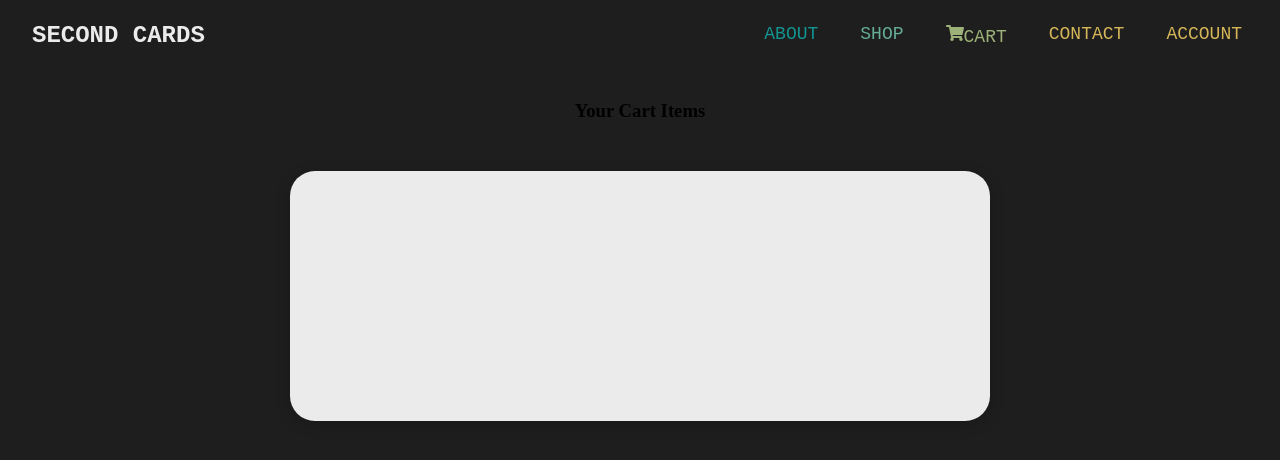
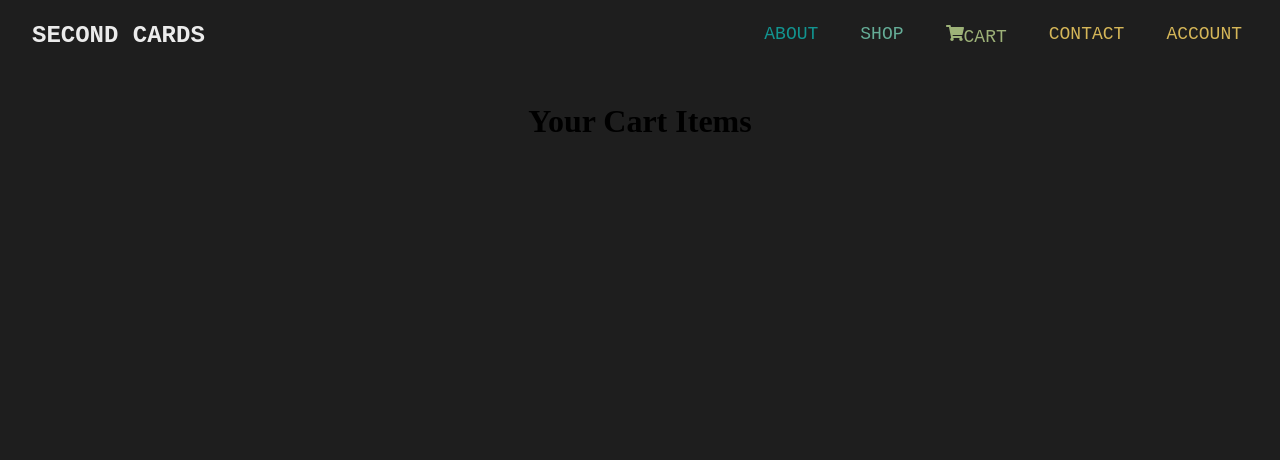
Before and after one commit to kathrynhoule/secondcards-react, a React (Vite) app: page /cart in a window 1280 px wide. Shown: the top 460 px of the page. Built offline with nearby package versions, Linux system fonts and the light colour scheme; a web font is replaced by a local one.

Commit message:
updates css for shopping cart

```diff
--- a/src/components/ShoppingCart.css
+++ b/src/components/ShoppingCart.css
@@ -5,12 +5,18 @@
      align-items: center;
 }
 
+.cartItemsContainer {
+     display: flex;
+     flex-direction: column;
+     align-items: center;
+     width: 100%;
+}
+
 .cartItem {
      width: 700px;
      height: 250px;
      display: flex;
      background-color: #EBEBEB;
-
      align-items: center;
      box-shadow: 0px 3px 15px rgba(0, 0, 0, 0.2);
      border-radius: 25px;
--- a/src/components/ShoppingCart.jsx
+++ b/src/components/ShoppingCart.jsx
@@ -11,9 +11,9 @@ function ShoppingCart() {
      return (
           <div className="cart">
                <div>
-                    <h3>Your Cart Items</h3>
+                    <h1>Your Cart Items</h1>
                </div>
-               <div className="cartItem">
+               <div className="cartItemsContainer">
                     {products.map ((product) => {
                          if (cartItems[product.id] > 0) {
                               return <CartItem key={product.id} data={product} />;
```
